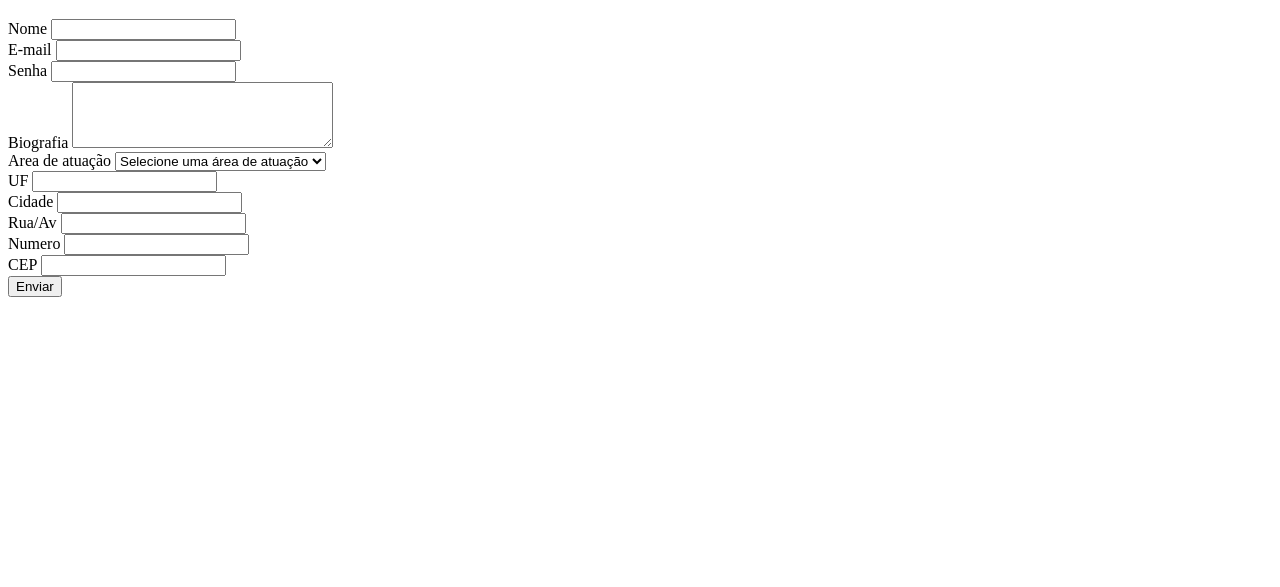
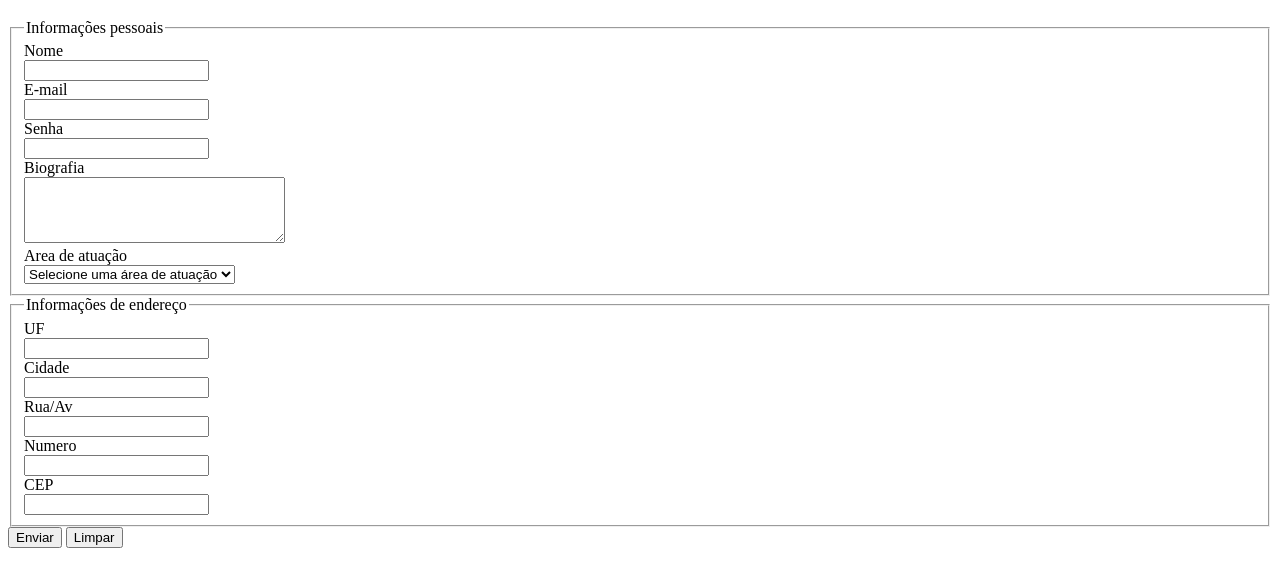
Before and after one commit to gabriel-soulcode/estudando-html, a plain HTML site: page aula-270623/atividade-270623/cadastre-se.html in a window 1280 px wide. Shown: the part 61-648 px from the top of the page. Drawn offline with Linux system fonts and the light colour scheme.

Commit message:
atividade 27/6/23 parte ii

```diff
--- a/aula-270623/atividade-270623/cadastre-se.html
+++ b/aula-270623/atividade-270623/cadastre-se.html
@@ -7,42 +7,51 @@
 <body>
     <h1>Cadastre-se</h1>
     <form action="">
-        <label for="nome">Nome</label>
+        <fieldset>
+            <legend>Informações pessoais</legend>
+
+            <label for="nome">Nome</label> <br>
             <input type="text" name="nome" id="nome" maxlength="200" required> <br>
 
-        <label for="email">E-mail</label>
+            <label for="email">E-mail</label> <br>
             <input type="email" name="email" id="email" required> <br>
 
-        <label for="senha">Senha</label>
+            <label for="senha">Senha</label> <br>
             <input type="password" name="senha" id="senha" required> <br>
 
-        <label for="bio">Biografia</label>
+            <label for="bio">Biografia</label> <br>
             <textarea name="bio" id="bio" cols="30" rows="4"></textarea> <br>
 
-        <label for="atuacao">Area de atuação</label>
+            <label for="atuacao">Area de atuação</label> <br>
             <select name="atuacao" id="atuacao" required>
                 <option value="" selected disabled>Selecione uma área de atuação</option>
                 <option value="fullstack">Full Stack</option>
                 <option value="cloud">Cloud</option>
                 <option value="fullstack, cloud">Ambos</option>
             </select> <br>
+        </fieldset>
 
-        <label for="uf">UF</label>
+        <fieldset>
+            <legend>Informações de endereço</legend>
+
+            <label for="uf">UF</label> <br>
             <input type="text" name="uf" id="uf" required> <br>
 
-        <label for="cidade">Cidade</label>
+            <label for="cidade">Cidade</label> <br>
             <input type="text" name="cidade" id="cidade" required> <br>
 
-        <label for="rua">Rua/Av</label>
+            <label for="rua">Rua/Av</label> <br>
             <input type="text" name="rua" id="rua" required> <br>
 
-        <label for="numero">Numero</label>
+            <label for="numero">Numero</label> <br>
             <input type="text" name="numero" id="numero" required> <br>
 
-        <label for="cep">CEP</label>
+            <label for="cep">CEP</label> <br>
             <input type="text" name="cep" id="cep" required> <br>
+        </fieldset>
 
         <button>Enviar</button>
+        <button type="reset">Limpar</button>
     </form>
 </body>
 </html>
```
Also changed, not shown: aula-270623/atividade-270623/login.html (+16 -0 lines). Lines whose indentation alone changed are shown as unchanged.
